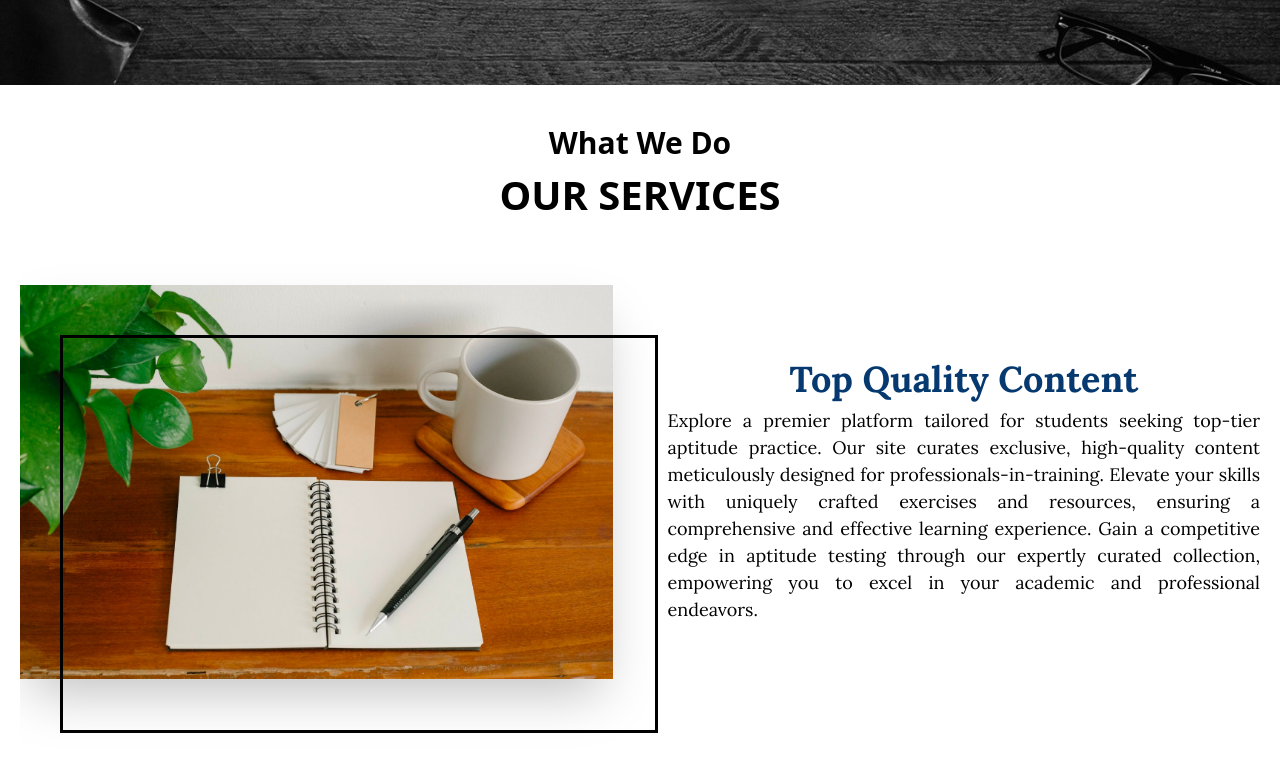
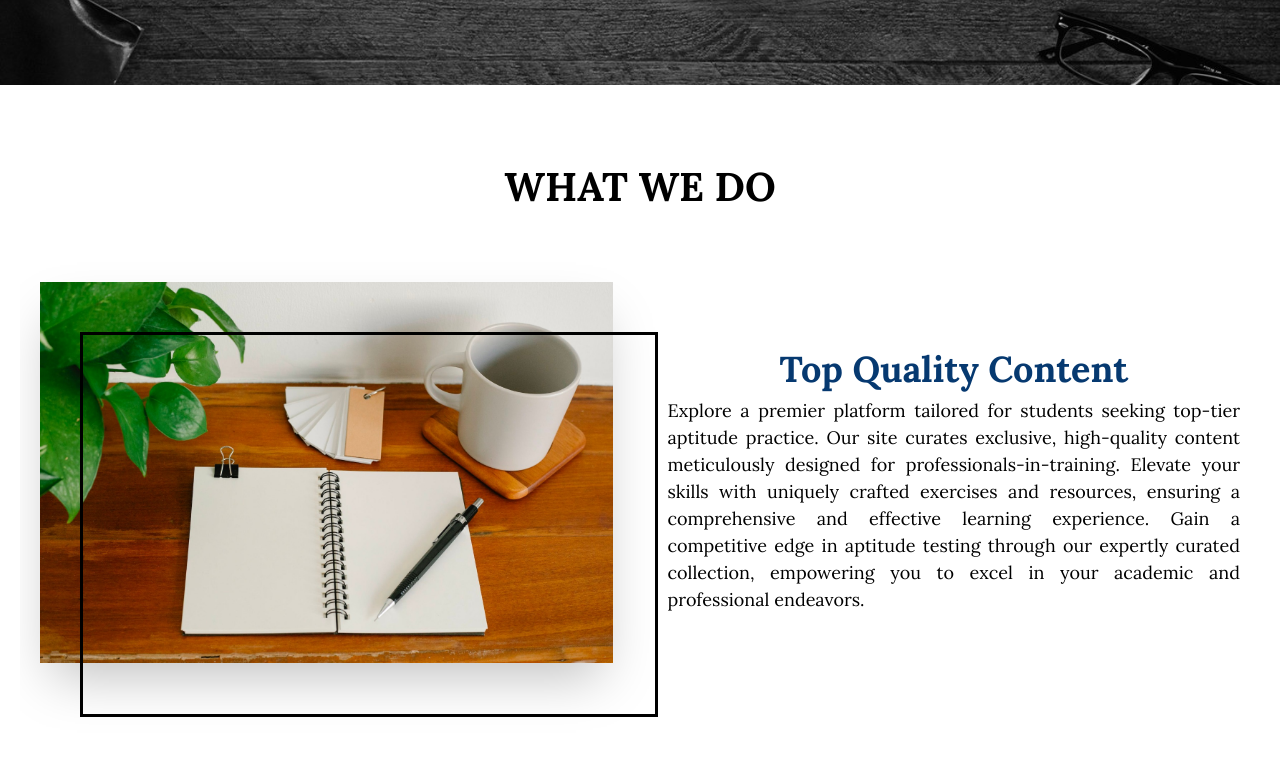
Before and after one commit to Team-Engineers/TestKnock-Technologies, a React (Create React App) app: page /offering in a window 1280 px wide. Shown: the part 440-1219 px from the top of the page. Built offline with nearby package versions, Linux system fonts and the light colour scheme.

Commit message:
removed our services button

```diff
--- a/src/Components/Offering/Offering.jsx
+++ b/src/Components/Offering/Offering.jsx
@@ -56,37 +56,6 @@ const Offering = () => {
     threshold: 0.5,
   });
 
-  // useEffect(() => {
-  //   if (inView1) {
-  //     controls1.start({ opacity: 1 });
-  //   } else {
-  //     controls1.start({ opacity: 0.2 });
-  //   }
-  // }, [controls1, inView1]);
-  // useEffect(() => {
-  //   if (inView2) {
-  //     controls2.start({ opacity: 1 });
-  //   } else {
-  //     controls2.start({ opacity: 0.2 });
-  //   }
-  // }, [controls2, inView2]);
-
-  // useEffect(() => {
-  //   if (inView3) {
-  //     controls3.start({ opacity: 1 });
-  //   } else {
-  //     controls3.start({ opacity: 0.2 });
-  //   }
-  // }, [controls3, inView3]);
-
-  // useEffect(() => {
-  //   if (inView4) {
-  //     controls4.start({ opacity: 1 });
-  //   } else {
-  //     controls4.start({ opacity: 0.2 });
-  //   }
-  // }, [controls4, inView4]);
-
   return (
     <motion.div
       variants={staggerContainer}
@@ -94,11 +63,11 @@ const Offering = () => {
       animate="show"
       className=" bg-white overflow-hidden mt-[10px]  ml-[20px] mr-[20px]"
     >
-       <div className="heading text-[20px] md:text-[30px] font-bold text-center font-sans my-[20px]">
-        <h2> What We Do <br></br> <span className="text-[30px] md:text-[40px]">OUR SERVICES</span> </h2>
+       <div className="heading_main text-center font-bold md:mt-[5%] mt-[15%] md:mb-[2%] mb-[12%] md:text-[40px] text-[30px] ">
+        <h2> What We Do </h2>
       </div>
       <motion.div
-        className="max-w-[1240px]  mx-auto lg:grid grid-cols-2 gap-[55px] "
+        className="max-w-[1200px]  mx-auto lg:grid grid-cols-2 gap-[55px] "
         variants={fadeIn("up", "tween", 0.2, 1)}
         ref={ref1}
         animate={controls1}
@@ -131,7 +100,7 @@ const Offering = () => {
 
       <motion.div
         variants={fadeIn("up", "tween", 0.2, 1)}
-        className="max-w-[1240px] mt-[5vw]  max-md:mb-[10vw] mx-auto lg:grid grid-cols-2 gap-10 max-lg:mb-[20%]"
+        className="max-w-[1200px] mt-[5vw]  max-md:mb-[10vw] mx-auto lg:grid grid-cols-2 gap-10 max-lg:mb-[20%]"
         ref={ref2}
         animate={controls2}
       >
@@ -230,7 +199,7 @@ const Offering = () => {
         </div>
       </motion.div>
       <motion.div
-        className="max-w-[1240px]  mx-auto lg:grid grid-cols-2 gap-[55px] "
+        className="max-w-[1200px]  mx-auto lg:grid grid-cols-2 gap-[55px] "
         variants={fadeIn("right", "tween", 0.2, 1)}
         ref={ref3}
         animate={controls3}
@@ -264,7 +233,7 @@ const Offering = () => {
 
       <motion.div
         variants={fadeIn("up", "tween", 0.2, 1)}
-        className="max-w-[1240px] mt-[5vw] max-lg:mb-[25vw] max-md:mb-[10vw] mx-auto lg:grid grid-cols-2 gap-10 "
+        className="max-w-[1200px] mt-[5vw] max-lg:mb-[25vw] max-md:mb-[10vw] mx-auto lg:grid grid-cols-2 gap-10 "
         ref={ref4}
         animate={controls4}
       >
```
